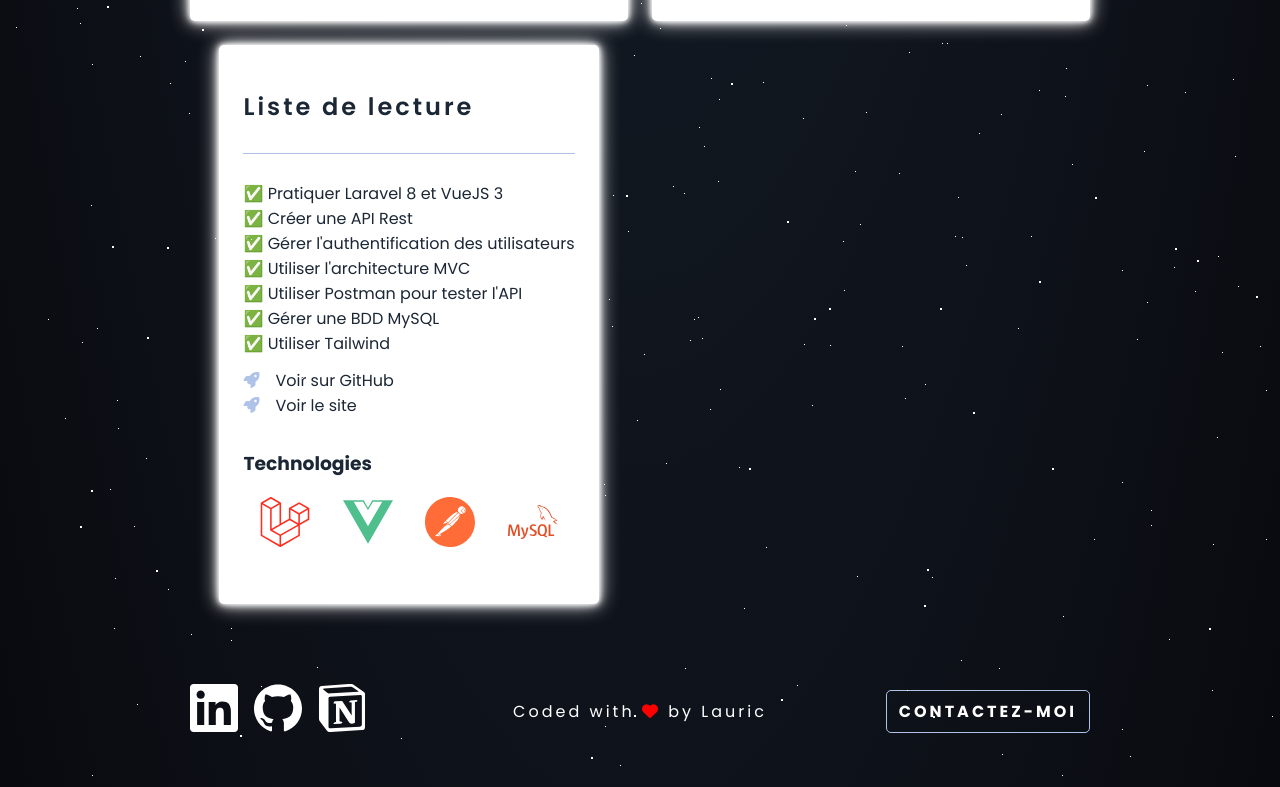
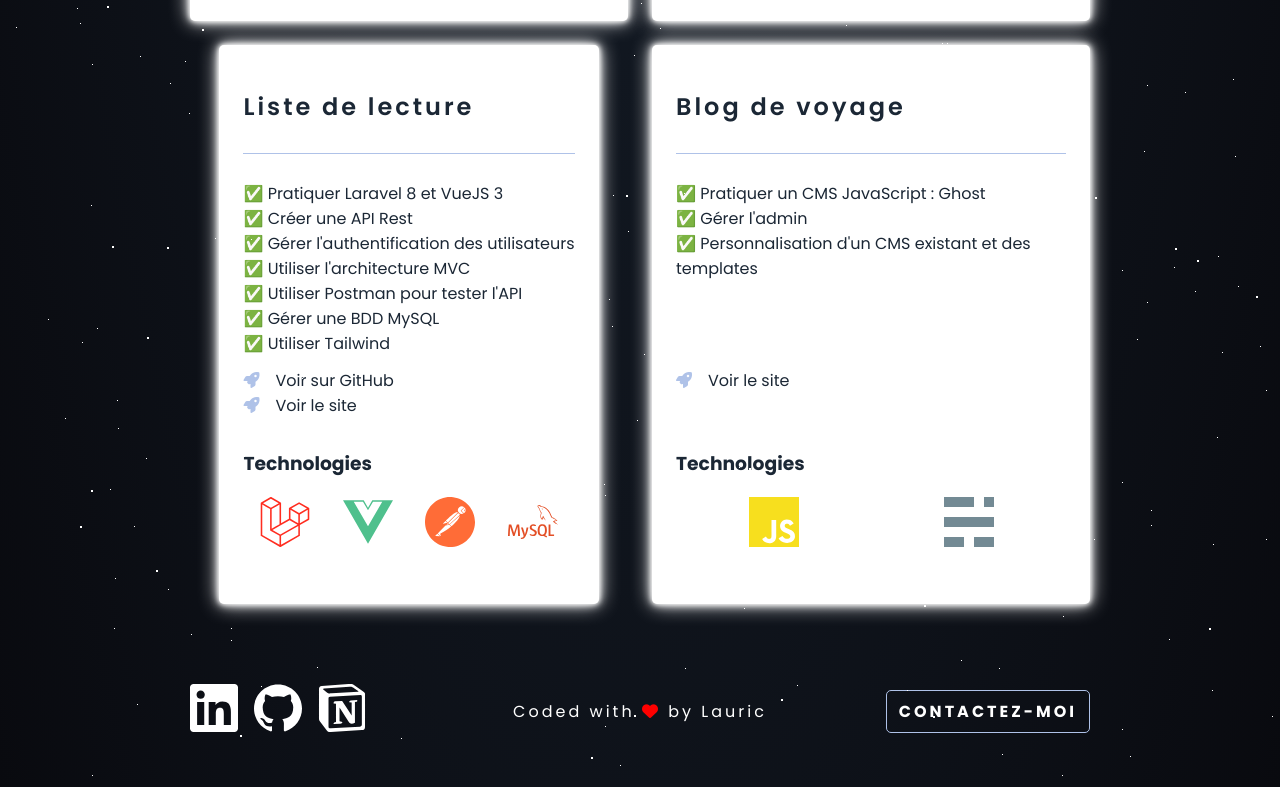
Before and after one commit to Lauric-h/portfolio, a plain HTML site: page index.html in a window 1280 px wide. Shown: the part 2595-3382 px from the top of the page. Drawn offline with Linux system fonts and the light colour scheme.

Commit message:
added ghost project

```diff
--- a/index.html
+++ b/index.html
@@ -155,6 +155,24 @@
                   </div>
               </div>
             </div>
+            <div class="projects">
+              <h2 class="cards__card__title">Blog de voyage</h2>
+              <ul>
+                <li>✅ Pratiquer un CMS JavaScript : <a href="https://ghost.org/" class="projects__link" target="_blank">Ghost</a></li>
+                <li>✅ Gérer l'admin</li>
+                <li>✅ Personnalisation d'un CMS existant et des templates</li>
+              </ul>
+              <ul>
+                <li><i class="fas fa-rocket"></i><a class="projects__link" href="https://blog.lauric.app/" target="_blank">Voir le site</a></li>
+              </ul>
+              <div>
+                <h3>Technologies</h3>
+                  <div class="projects__logo">
+                    <svg class="card__text__logo js" role="img" viewBox="0 0 24 24" xmlns="http://www.w3.org/2000/svg"><title>JavaScript icon</title><path d="M0 0h24v24H0V0zm22.034 18.276c-.175-1.095-.888-2.015-3.003-2.873-.736-.345-1.554-.585-1.797-1.14-.091-.33-.105-.51-.046-.705.15-.646.915-.84 1.515-.66.39.12.75.42.976.9 1.034-.676 1.034-.676 1.755-1.125-.27-.42-.404-.601-.586-.78-.63-.705-1.469-1.065-2.834-1.034l-.705.089c-.676.165-1.32.525-1.71 1.005-1.14 1.291-.811 3.541.569 4.471 1.365 1.02 3.361 1.244 3.616 2.205.24 1.17-.87 1.545-1.966 1.41-.811-.18-1.26-.586-1.755-1.336l-1.83 1.051c.21.48.45.689.81 1.109 1.74 1.756 6.09 1.666 6.871-1.004.029-.09.24-.705.074-1.65l.046.067zm-8.983-7.245h-2.248c0 1.938-.009 3.864-.009 5.805 0 1.232.063 2.363-.138 2.711-.33.689-1.18.601-1.566.48-.396-.196-.597-.466-.83-.855-.063-.105-.11-.196-.127-.196l-1.825 1.125c.305.63.75 1.172 1.324 1.517.855.51 2.004.675 3.207.405.783-.226 1.458-.691 1.811-1.411.51-.93.402-2.07.397-3.346.012-2.054 0-4.109 0-6.179l.004-.056z"/></svg>
+                    <svg class="card__text__logo ghost" role="img" viewBox="0 0 24 24" xmlns="http://www.w3.org/2000/svg"><title>Ghost icon</title><path d="M9.604 19.199H.008V24h9.597v-4.801zm14.39 0h-9.591V24h9.591v-4.801zm.003-9.599H0v4.8h23.997V9.6zM24 0h-4.801v4.801H24V0zm-9.596 0H.008v4.801h14.396V0z"/></svg>
+                  </div>
+              </div>
+            </div>
 
         </div>
     </section>
--- a/style.css
+++ b/style.css
@@ -173,6 +173,7 @@ h2::after {
 .laravel { fill: #FF2D20 }
 .postman { fill: #FF6C37 }
 .vue { fill: #4FC08D }
+.ghost { fill: #738A94 }
 
 /* footer */
 i {
```
